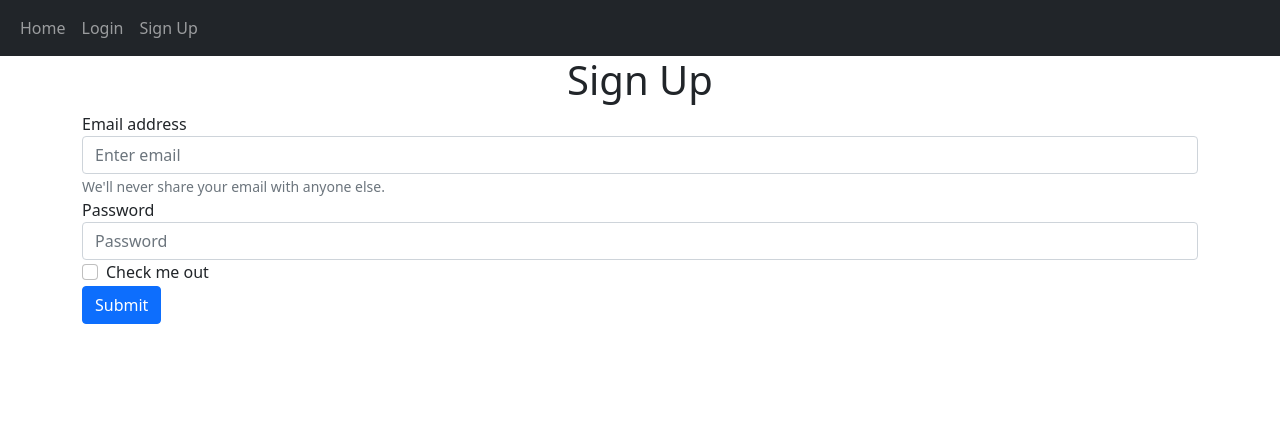
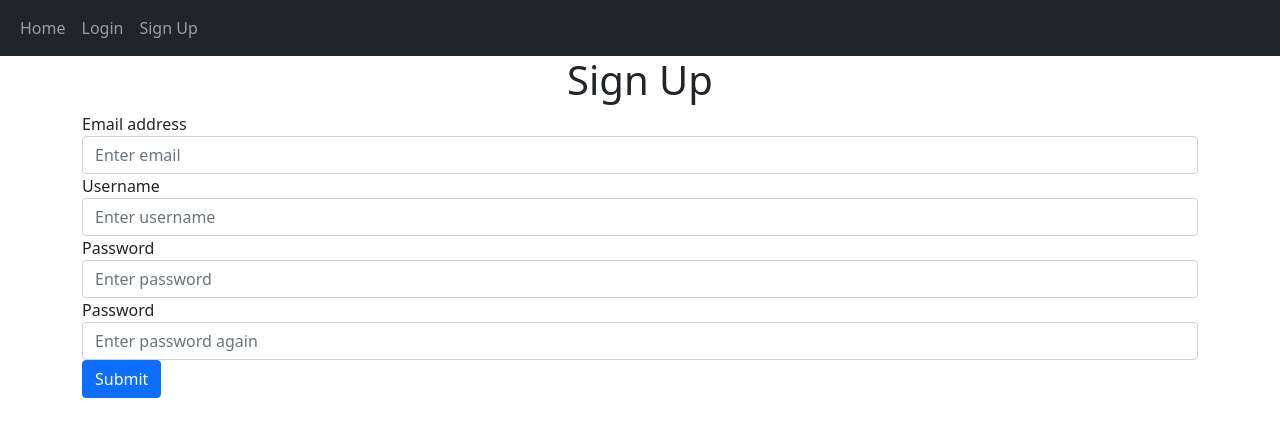
Before and after one commit to whoami13579/task-app, a Flask app: page /sign-up in a window 1280 px wide. Shown: the top 437 px of the page. Run offline with Flask 3, Linux system fonts and the light colour scheme; some libraries are stand-ins or nearby versions.

Commit message:
sign up page

```diff
--- a/requirements.txt
+++ b/requirements.txt
@@ -1,2 +1,3 @@
 Flask~=2.3.2
 SQLAlchemy~=2.0.17
+Werkzeug~=2.3.6
--- a/website/auth.py
+++ b/website/auth.py
@@ -1,9 +1,30 @@
 from flask import Blueprint, render_template, redirect, url_for, request, flash
 from flask_login import current_user
+from .models import User
+from werkzeug.security import generate_password_hash
 
 auth = Blueprint("auth", __name__)
 
 
 @auth.route("/sign-up", methods=["GET", "POST"])
 def sign_up():
+    if request.method == "POST":
+        email = request.form.get("email")
+        username = request.form.get("username")
+        password1 = request.form.get("password1")
+        password2 = request.form.get("password2")
+
+        if User.query.filter_by(email=email).first():
+            flash("Email is already in use.", category="error")
+        elif User.query.filter_by(username=username).first():
+            flash("Username is already in use.", category="error")
+        elif password1 != password2:
+            flash("Password don\'t match.", category="error")
+        elif len(email) < 1:
+            flash("Email can not be empty.", category="error")
+        elif len(username) < 1:
+            flash("Username can not be empty.", category="error")
+        else:
+            # user = User(email=email, username=username, password=generate_password_hash(password1, method="pbkdf2"))
+            user = User(email=email, username=username, password=password1)
     return render_template("signup.html", user=current_user)
--- a/website/models.py
+++ b/website/models.py
@@ -4,6 +4,11 @@ from sqlalchemy.sql import func
 
 
 class User(db.Model, UserMixin):
+    # def __init__(self, email, username, password):
+    #     self.email = email
+    #     self.username = username
+    #     self.password = password
+
     id = db.Column(db.Integer, primary_key=True)
     email = db.Column(db.String(150), unique=True)
     username = db.Column(db.String(150), unique=True)
--- a/website/templates/signup.html
+++ b/website/templates/signup.html
@@ -4,22 +4,25 @@
 <form method="POST">
     <h1 align="center">Sign Up</h1>
 
-    <form method="post">
+<!--    <form method="post">-->
         <div class="form-group">
-            <label for="exampleInputEmail1">Email address</label>
-            <input type="email" class="form-control" id="exampleInputEmail1" aria-describedby="emailHelp"
+            <label for="email">Email address</label>
+            <input type="text" class="form-control" id="email" name="email"
                    placeholder="Enter email">
-            <small id="emailHelp" class="form-text text-muted">We'll never share your email with anyone else.</small>
         </div>
         <div class="form-group">
-            <label for="exampleInputPassword1">Password</label>
-            <input type="password" class="form-control" id="exampleInputPassword1" placeholder="Password">
+            <label for="username">Username</label>
+            <input type="text" class="form-control" id="username" name="username" placeholder="Enter username">
         </div>
-        <div class="form-group form-check">
-            <input type="checkbox" class="form-check-input" id="exampleCheck1">
-            <label class="form-check-label" for="exampleCheck1">Check me out</label>
+        <div class="form-group">
+            <label for="password1">Password</label>
+            <input type="password" class="form-control" id="password1" name="password1" placeholder="Enter password">
+        </div>
+        <div class="form-group">
+            <label for="password2">Password</label>
+            <input type="password" class="form-control" id="password2" name="password2" placeholder="Enter password again">
         </div>
         <button type="submit" class="btn btn-primary">Submit</button>
-    </form>
+<!--    </form>-->
 </form>
 {% endblock %}
```
